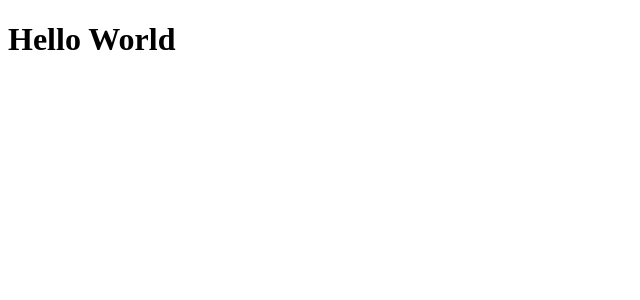
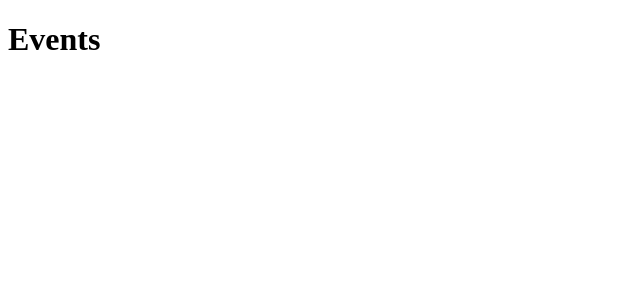
Before and after one commit to tlframe2/Go1-frontend, a React (Create React App) app: page / in a window 1280 px wide. Shown: the top 300 px of the page, without its empty margins (0-640 px from the left). Built offline with nearby package versions, Linux system fonts and the light colour scheme.

Commit message:
added EventsOverview and Event components

```diff
--- a/src/App.js
+++ b/src/App.js
@@ -1,8 +1,9 @@
 import './App.css';
+import EventsOverview from './components/EventsOverview';
 
 function App() {
   return (
-    <h1>Hello World</h1>
+    <EventsOverview />
   );
 }
 
--- /dev/null
+++ b/src/components/EventsOverview.js
@@ -0,0 +1,7 @@
+import React, { useState } from 'react';
+
+const EventsOverview = () => {
+  return <h1>Events</h1>
+}
+
+export default EventsOverview;
```
Also changed, not shown: src/components/Event.js (added), 2 other files (tests, documents, lock files or other folders).
